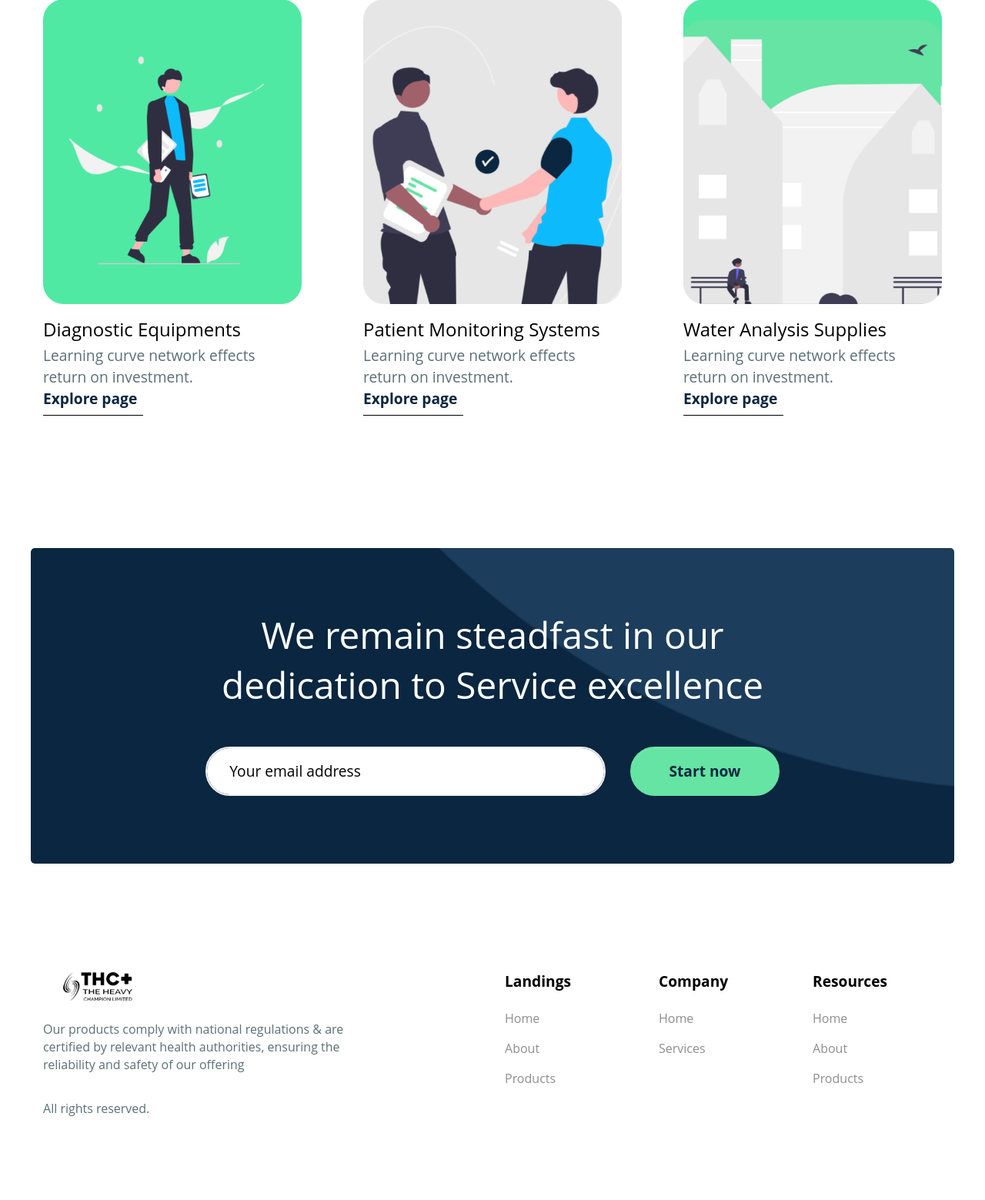
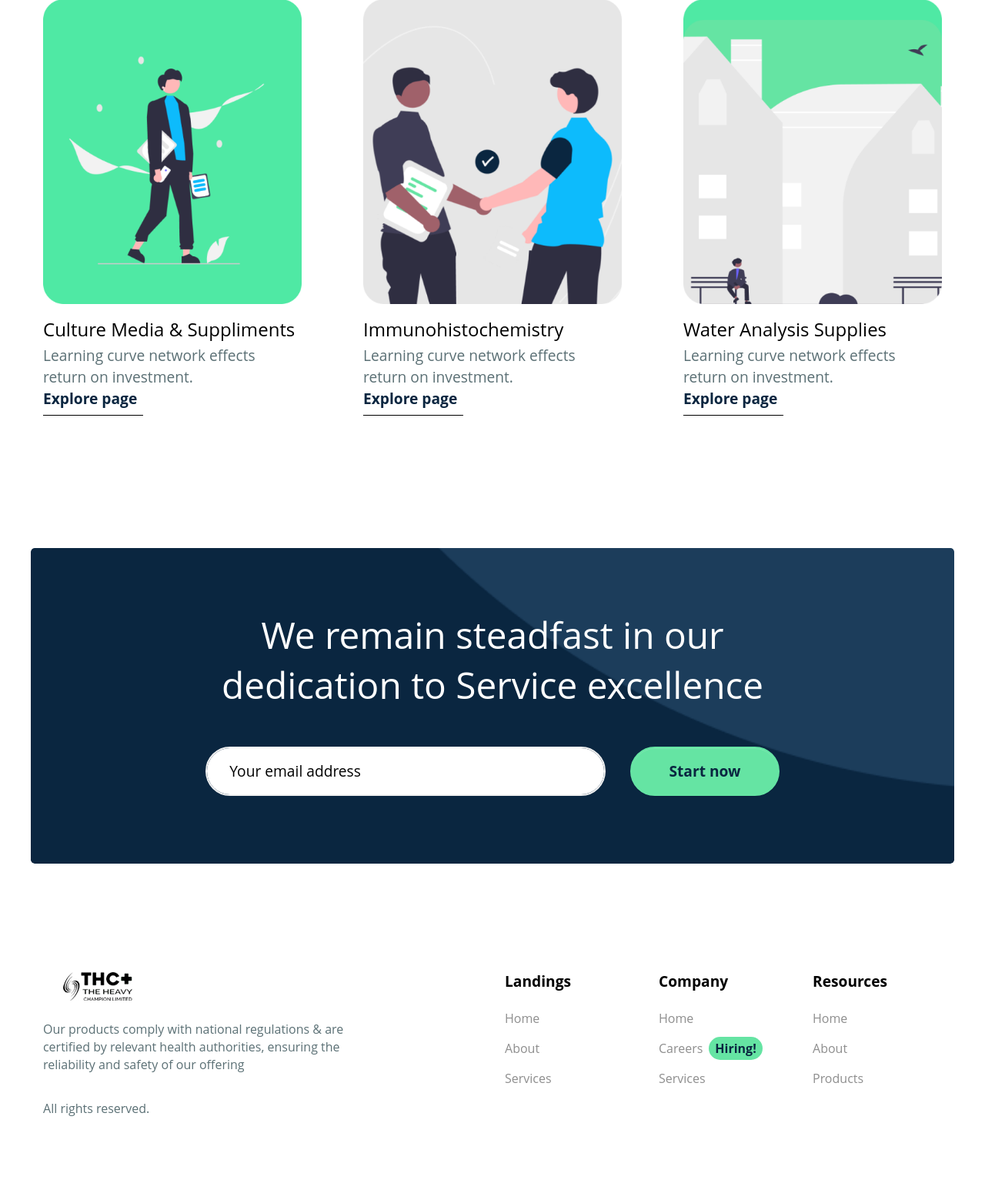
Before and after one commit to Jacobgijah/heavy_champion_webapp, a Django app: page / in a window 1280 px wide. Shown: the part 1755-3314 px from the top of the page at 77% size. Run offline with Django 5.2, Linux system fonts and the light colour scheme; some libraries are stand-ins or nearby versions.

Commit message:
service page setup

```diff
--- a/templates/base.html
+++ b/templates/base.html
@@ -13,7 +13,7 @@
     <!-- ===============================================-->
     <!--    Document Title-->
     <!-- ===============================================-->
-    <title>Heavy Champion |
+    <title>THC + |
       {% block title %}
 
       {% endblock title %}
@@ -61,7 +61,7 @@
           <ul class="navbar-nav ms-auto mt-2 mt-lg-0">
             <li class="nav-item"><a class="nav-link" aria-current="page" href="{% url "index" %}">Home</a></li>
             <li class="nav-item"><a class="nav-link" aria-current="page" href="{% url "about" %}">About</a></li>
-            <li class="nav-item"><a class="nav-link" aria-current="page" href="#">Services</a></li>
+            <li class="nav-item"><a class="nav-link" aria-current="page" href="{% url "services" %}">Services</a></li>
             <li class="nav-item"><a class="nav-link" aria-current="page" href="{% url "products" %}">Products</a></li>
             <li class="nav-item"><a class="nav-link" aria-current="page" href="{% url "contact" %}">Contact</a></li>
             {% comment %} <li class="nav-item mt-2 mt-lg-0"><a class="nav-link btn btn-light text-black w-md-25 w-50 w-lg-100" aria-current="page" href="#">Log In</a></li> {% endcomment %}
@@ -129,14 +129,14 @@
             <ul class="list-unstyled">
               <li class="mb-3"><a href="{% url "index" %}">Home</a></li>
               <li class="mb-3"><a href="{% url "about" %}">About</a></li>
-              <li class="mb-3"><a href="{% url "products" %}">Products</a></li>
+              <li class="mb-3"><a href="{% url "services" %}">Services</a></li>
             </ul>
           </div>
           <div class="col-lg-2 col-sm-4">
             <h3 class="fw-bold fs-1 mt-5 mb-4">Company</h3>
             <ul class="list-unstyled">
               <li class="my-3"><a href="#">Home</a></li>
-              {% comment %} <li class="my-3"><a href="#">Careers</a><span class="py-1 px-2 rounded-2 bg-success fw-bold text-dark ms-2">Hiring!</span></li> {% endcomment %}
+              <li class="my-3"><a href="#">Careers</a><span class="py-1 px-2 rounded-2 bg-success fw-bold text-dark ms-2">Hiring!</span></li>
               <li class="my-3"><a href="#">Services</a></li>
             </ul>
           </div>
--- a/templates/pages/contact.html
+++ b/templates/pages/contact.html
@@ -54,9 +54,6 @@ Contact Us
 <!-- end of .container-->
 
 </section>
-
-
-</section>
 <!-- <section> close ============================-->
 <!-- ============================================-->
 
--- a/templates/pages/index.html
+++ b/templates/pages/index.html
@@ -89,16 +89,16 @@
     <h2 class="mx-auto text-center fs-lg-6 fs-md-5 w-lg-75">What We Offer</h2>
     <div class="row gx-xl-7 mt-5">
       <div class="col-md-4 mb-6 mb-md-0 text-center text-md-start"><img class="w-50 w-md-100" src="{% static "assets/img/services/1.png" %}" alt="" />
-          <h4 class="mt-3 my-1">Diagnostic Equipments</h4>
-          <p class="fs-1 mb-0">Learning curve network effects return on investment.</p><a class="text-dark fs-1 pb-2 fw-bold border-black border-bottom text-decoration-none" href="{% url "products" %}">Explore page<i class="fa-solid fa-arrow-right ms-2"></i></a>
+        <h4 class="mt-3 my-1">Culture Media & Suppliments</h4>
+        <p class="fs-1 mb-0">Learning curve network effects return on investment.</p><a class="text-dark fs-1 pb-2 fw-bold border-black border-bottom text-decoration-none" href="{% url "services" %}">Explore page<i class="fa-solid fa-arrow-right ms-2"></i></a>
       </div>
       <div class="col-md-4 mb-6 mb-md-0 text-center text-md-start"><img class="w-50 w-md-100" src="{% static 'assets/img/services/2.png' %}" alt="" />
-          <h4 class="mt-3 my-1">Patient Monitoring Systems</h4>
-          <p class="fs-1 mb-0">Learning curve network effects return on investment.</p><a class="text-dark fs-1 pb-2 fw-bold border-black border-bottom text-decoration-none" href="{% url "products" %}">Explore page<i class="fa-solid fa-arrow-right ms-2"></i></a>
+        <h4 class="mt-3 my-1">Immunohistochemistry</h4>
+        <p class="fs-1 mb-0">Learning curve network effects return on investment.</p><a class="text-dark fs-1 pb-2 fw-bold border-black border-bottom text-decoration-none" href="{% url "services" %}">Explore page<i class="fa-solid fa-arrow-right ms-2"></i></a>
       </div>
       <div class="col-md-4 mb-6 mb-md-0 text-center text-md-start"><img class="w-50 w-md-100" src="{% static "assets/img/services/3.png" %}" alt="" />
         <h4 class="mt-3 my-1">Water Analysis Supplies</h4>
-          <p class="fs-1 mb-0">Learning curve network effects return on investment.</p><a class="text-dark fs-1 pb-2 fw-bold border-black border-bottom text-decoration-none" href="{% url "products" %}">Explore page<i class="fa-solid fa-arrow-right ms-2"></i></a>
+        <p class="fs-1 mb-0">Learning curve network effects return on investment.</p><a class="text-dark fs-1 pb-2 fw-bold border-black border-bottom text-decoration-none" href="{% url "services" %}">Explore page<i class="fa-solid fa-arrow-right ms-2"></i></a>
       </div>
     </div>
   </div>
--- a/website/urls.py
+++ b/website/urls.py
@@ -5,5 +5,6 @@ urlpatterns = [
     path('',views.index, name='index'),
     path('about/',views.about, name='about'),
     path('contact/',views.contact, name='contact'),
+    path('services/',views.services, name='services'),
     path('products/',views.products, name='products'),
 ]
--- a/website/views.py
+++ b/website/views.py
@@ -9,5 +9,8 @@ def about(request):
 def contact(request):
   return render(request, "pages/contact.html")
 
+def services(request):
+  return render(request, "pages/services.html")
+
 def products(request):
   return render(request, "pages/products.html")
```
Also changed, not shown: templates/pages/services.html (added, +39 -0 lines). Lines whose indentation alone changed are shown as unchanged.
